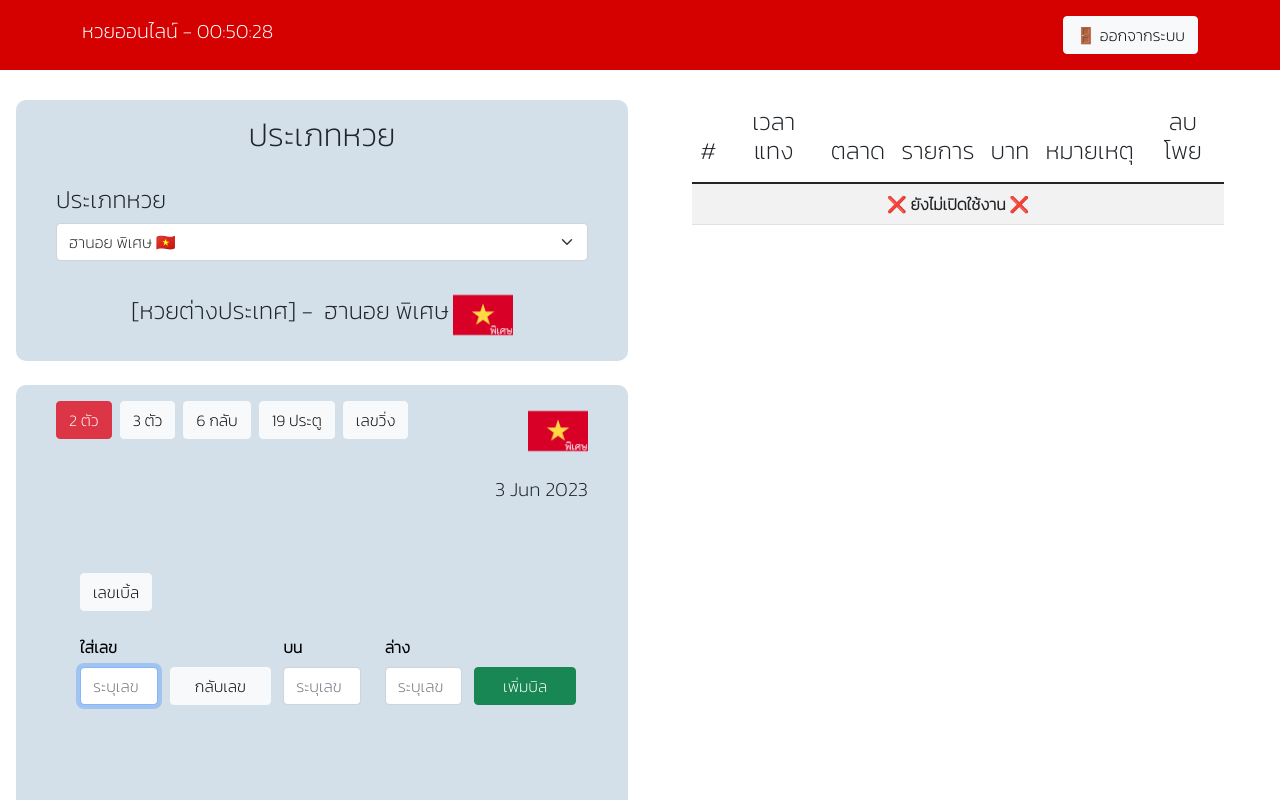
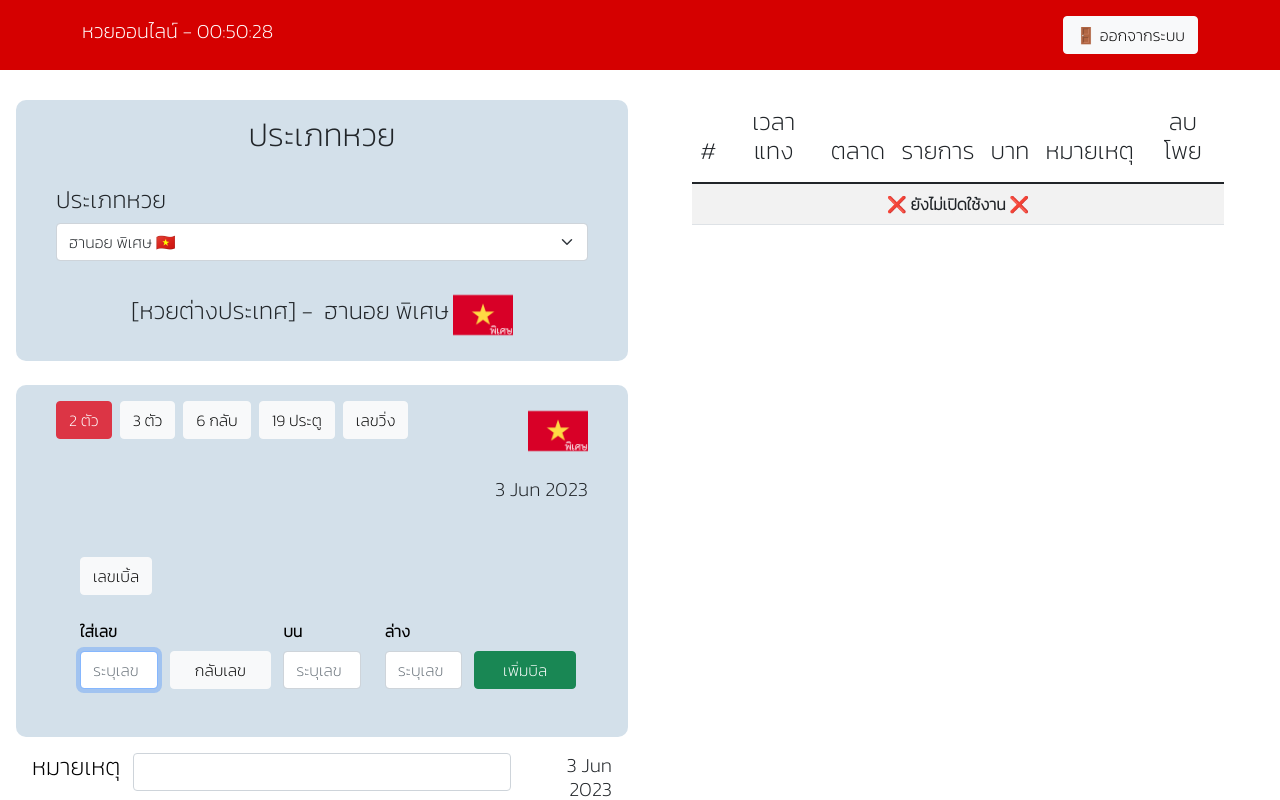
Before and after one commit to phonlayut17/lottery, a React (Create React App) app: page / in a window 1280 px wide. Both pictures are taken after a click on the button "🌙 เข้าสู่ระบบ". Shown: the top 800 px of the page. Built offline with nearby package versions, Linux system fonts and the light colour scheme.

Commit message:
[Fixed] delete padding

```diff
--- a/src/pages/LotteryPage.js
+++ b/src/pages/LotteryPage.js
@@ -116,7 +116,7 @@ function LotteryPage() {
 
   useEffect(() => {
     const handleResize = () => {
-      if (window.innerWidth < 1000) {
+      if (window.innerWidth < 1200) {
         setIsResized(true);
       } else {
         setIsResized(false);
@@ -295,7 +295,7 @@ function LotteryPage() {
                 <TypeLottery setSummaryList={setSummaryList} setLotteryType={setLotteryType} lotteryType={lotteryType} />
               </Container>
               <br />
-              <Container fluid style={{ borderRadius: '10px', paddingTop: 16, paddingLeft: 16, paddingRight: 16, paddingBottom: 16, backgroundColor: lotteryType === "hanoi-normal" ? "#E8988B" : lotteryType === "hanoi-privilege" ? "#D3E0EA" : lotteryType === "hanoi-vip" ? "#A1CAE2" : lotteryType === "lao-normal" ? "#E4A0F7" : "#FBEDBE" }}>
+              <Container fluid style={{ borderRadius: '10px', paddingTop: 16, paddingLeft: 16, paddingRight: 16, backgroundColor: lotteryType === "hanoi-normal" ? "#E8988B" : lotteryType === "hanoi-privilege" ? "#D3E0EA" : lotteryType === "hanoi-vip" ? "#A1CAE2" : lotteryType === "lao-normal" ? "#E4A0F7" : "#FBEDBE" }}>
                 <Container>
                   <Col>
                     <Row>
@@ -365,7 +365,7 @@ function LotteryPage() {
                       <h5>{thaiTime}</h5>
                     </Row>
                     <br />
-                    <Container fluid style={{ paddingTop: 16, paddingBottom: 16 }}>
+                    <Container fluid>
                       <div className="">
                         {key === 'two-lottery' && <TwoLottery setSummaryList={setSummaryList} showList={showList} setShowList={setShowList} calculatePrice={calculatePrice} twoList={twoList} setTwoList={setTwoList} inputTwo={inputTwo} />}
                         {key === 'three-lottery' && <ThreeLottery setSummaryList={setSummaryList} showList={showList} setShowList={setShowList} calculatePrice={calculatePrice} threeList={threeList} setThreeList={setThreeList} inputThree={inputThree} />}
@@ -375,10 +375,7 @@ function LotteryPage() {
                         {/* {key === 'win-number' && <WinNummberLottery setSummaryList={setSummaryList} showList={showList} setShowList={setShowList} calculatePrice={calculatePrice} />} */}
                       </div>
                     </Container>
-                    <br />
-                    <Container>
-                      <SummaryLottery summaryList={summaryList} setSummaryList={setSummaryList} lotteryType={lotteryType} setTotal={setTotal} showList={showList} setShowList={setShowList} addToSummaryList={addToSummaryList} minusPrice={minusPrice} />
-                    </Container>
+                    <SummaryLottery summaryList={summaryList} setSummaryList={setSummaryList} lotteryType={lotteryType} setTotal={setTotal} showList={showList} setShowList={setShowList} addToSummaryList={addToSummaryList} minusPrice={minusPrice} />
                     <br />
                   </Col>
                 </Container>
```
